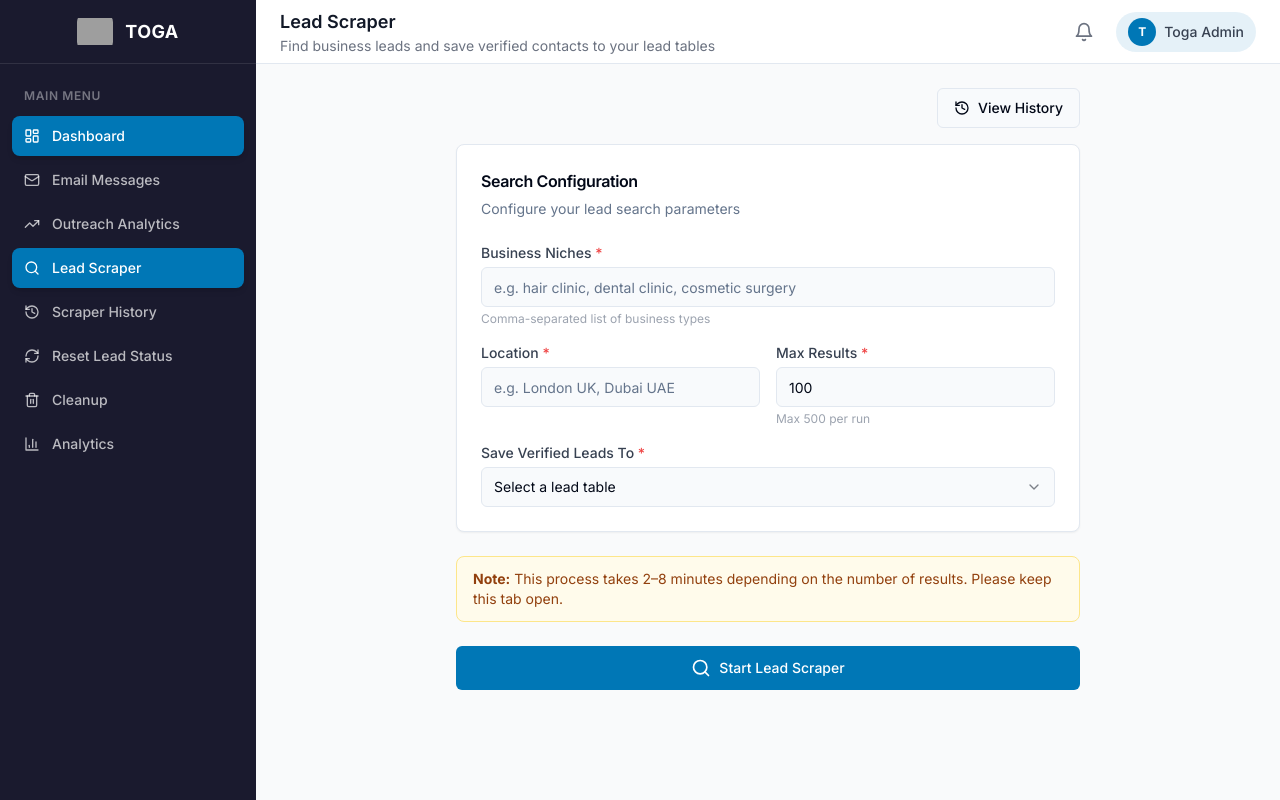
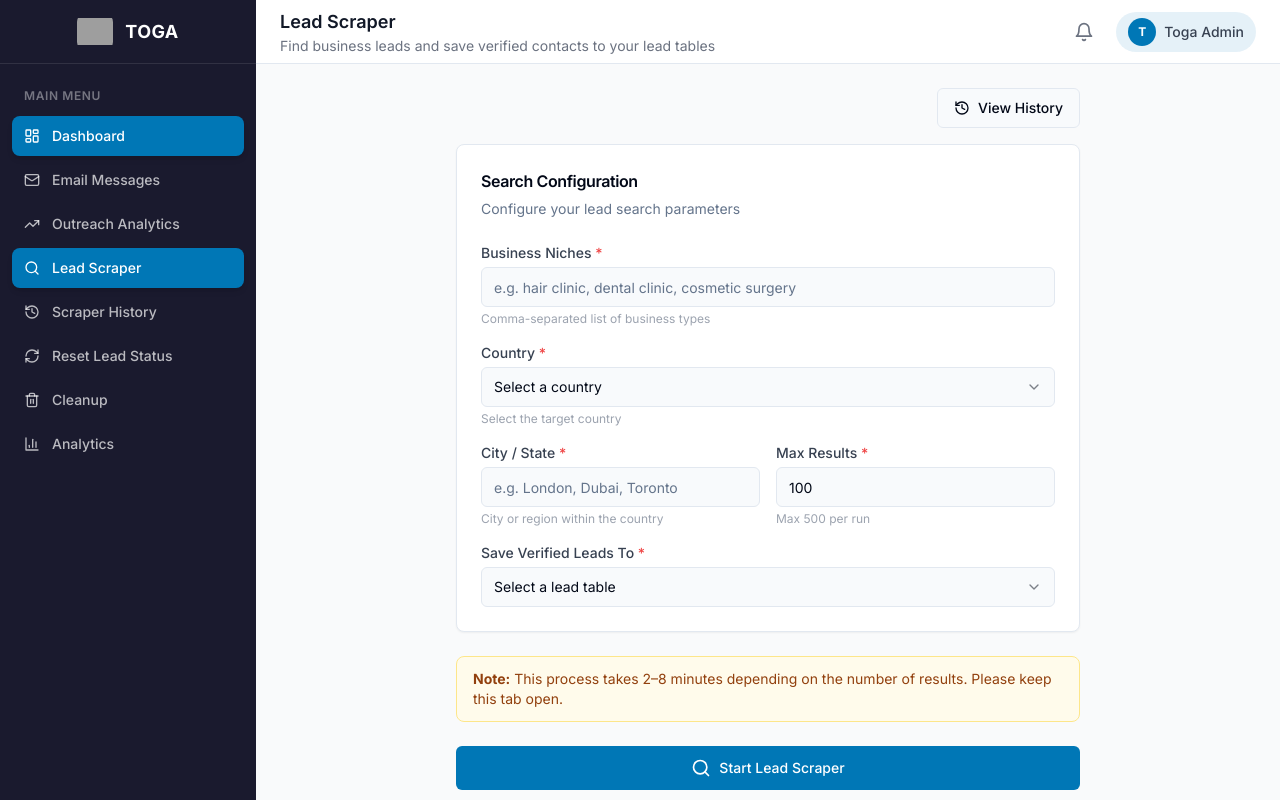
Before and after one commit to priyanshraz/togaah_outreach, a Next.js app: page /dashboard/scraper in a window 1280 px wide. Built offline with nearby package versions, Linux system fonts and the light colour scheme; grey boxes are pictures that could not be loaded.

Commit message:
feat: add Country dropdown to Lead Scraper form before City/Location field

```diff
--- a/src/app/dashboard/scraper/page.tsx
+++ b/src/app/dashboard/scraper/page.tsx
@@ -63,6 +63,7 @@ export default function ScraperPage() {
   const [errorMsg, setErrorMsg] = useState('');
 
   const [niches, setNiches] = useState('');
+  const [country, setCountry] = useState('');
   const [location, setLocation] = useState('');
   const [maxResults, setMaxResults] = useState('100');
   const [targetSheet, setTargetSheet] = useState('');
@@ -83,10 +84,13 @@ export default function ScraperPage() {
 
   async function handleSubmit(e: React.FormEvent) {
     e.preventDefault();
-    if (!niches.trim() || !location.trim() || !targetSheet) {
-      toast({ title: 'Missing fields', description: 'Please fill in all required fields.', variant: 'destructive' });
+    if (!niches.trim() || !country || !location.trim() || !targetSheet) {
+      toast({ title: 'Missing fields', description: 'Please fill in all required fields including Country.', variant: 'destructive' });
       return;
     }
+
+    // Combine country + location for the search query
+    const fullLocation = `${location.trim()}, ${country}`;
 
     setPageState('loading');
     setResult(null);
@@ -96,7 +100,7 @@ export default function ScraperPage() {
       const res = await fetch('/api/scraper', {
         method: 'POST',
         headers: { 'Content-Type': 'application/json' },
-        body: JSON.stringify({ niches: niches.trim(), location: location.trim(), max_results: Number(maxResults), target_sheet: targetSheet }),
+        body: JSON.stringify({ niches: niches.trim(), location: fullLocation, country, max_results: Number(maxResults), target_sheet: targetSheet }),
         signal: AbortSignal.timeout(620000), // 10+ min
       });
 
@@ -188,17 +192,42 @@ export default function ScraperPage() {
                   <p className="text-xs text-gray-400 mt-1">Comma-separated list of business types</p>
                 </div>
 
+                {/* Country */}
+                <div>
+                  <label className="block text-sm font-medium text-gray-700 mb-1">
+                    Country <span className="text-red-500">*</span>
+                  </label>
+                  <Select onValueChange={setCountry} disabled={pageState === 'loading'}>
+                    <SelectTrigger><SelectValue placeholder="Select a country" /></SelectTrigger>
+                    <SelectContent>
+                      {[
+                        'United Kingdom','United States','United Arab Emirates','Canada',
+                        'Australia','Germany','France','Italy','Spain','Netherlands',
+                        'Turkey','India','Pakistan','Saudi Arabia','Qatar','Kuwait',
+                        'Bahrain','Oman','Egypt','Jordan','Lebanon','South Africa',
+                        'Nigeria','Kenya','Singapore','Malaysia','Indonesia','Philippines',
+                        'Thailand','Japan','South Korea','China','New Zealand','Ireland',
+                        'Sweden','Norway','Denmark','Switzerland','Austria','Belgium',
+                        'Portugal','Poland','Czech Republic','Hungary','Romania','Greece',
+                      ].map((c) => <SelectItem key={c} value={c}>{c}</SelectItem>)}
+                    </SelectContent>
+                  </Select>
+                  <p className="text-xs text-gray-400 mt-1">Select the target country</p>
+                </div>
+
+                {/* Location + Max Results */}
                 <div className="grid grid-cols-2 gap-4">
                   <div>
                     <label className="block text-sm font-medium text-gray-700 mb-1">
-                      Location <span className="text-red-500">*</span>
+                      City / State <span className="text-red-500">*</span>
                     </label>
                     <Input
                       value={location}
                       onChange={(e) => setLocation(e.target.value)}
-                      placeholder="e.g. London UK, Dubai UAE"
+                      placeholder="e.g. London, Dubai, Toronto"
                       disabled={pageState === 'loading'}
                     />
+                    <p className="text-xs text-gray-400 mt-1">City or region within the country</p>
                   </div>
                   <div>
                     <label className="block text-sm font-medium text-gray-700 mb-1">
@@ -315,7 +344,7 @@ export default function ScraperPage() {
           </Card>
 
           <div className="grid grid-cols-2 gap-3">
-            <Button variant="outline" onClick={() => { setPageState('form'); setNiches(''); setLocation(''); setMaxResults('100'); setTargetSheet(''); }}>
+            <Button variant="outline" onClick={() => { setPageState('form'); setNiches(''); setCountry(''); setLocation(''); setMaxResults('100'); setTargetSheet(''); }}>
               <Search className="mr-2 h-4 w-4" /> Scrape Again
             </Button>
             <Button variant="outline" asChild>
```
